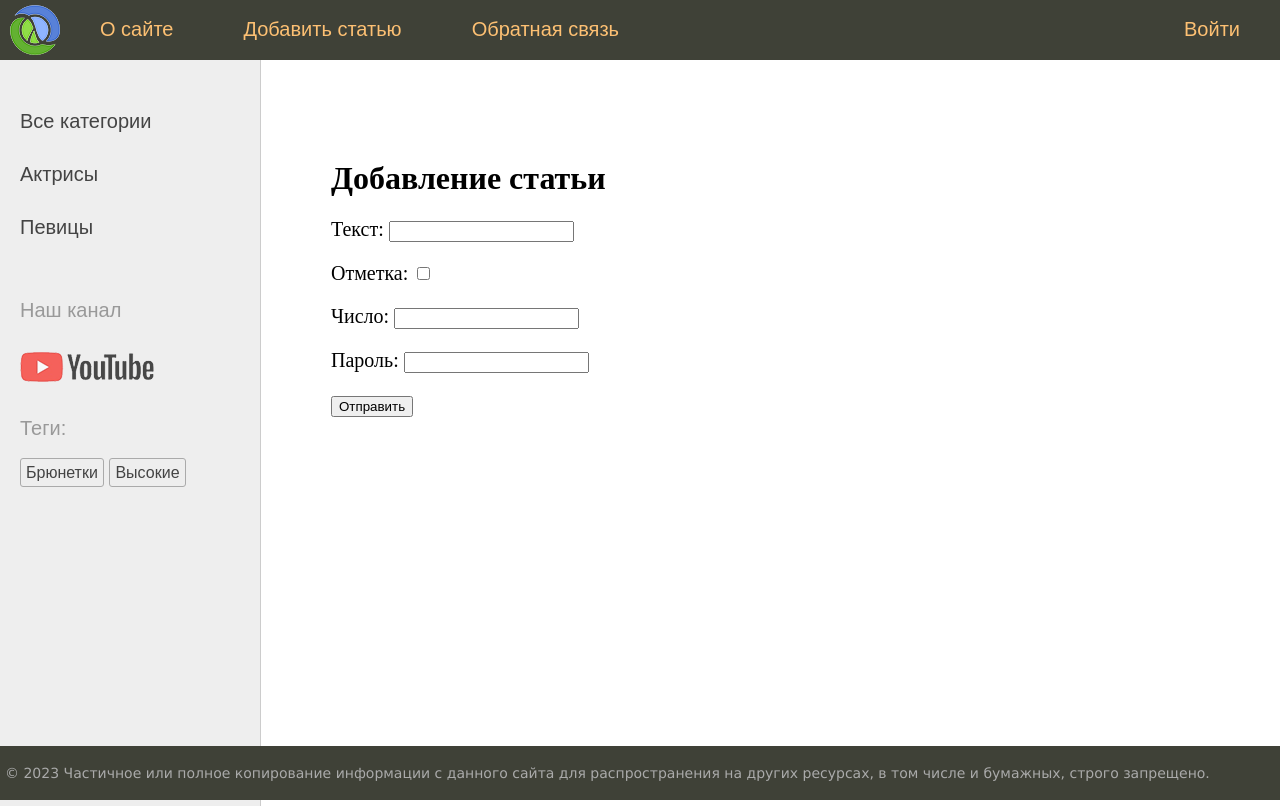
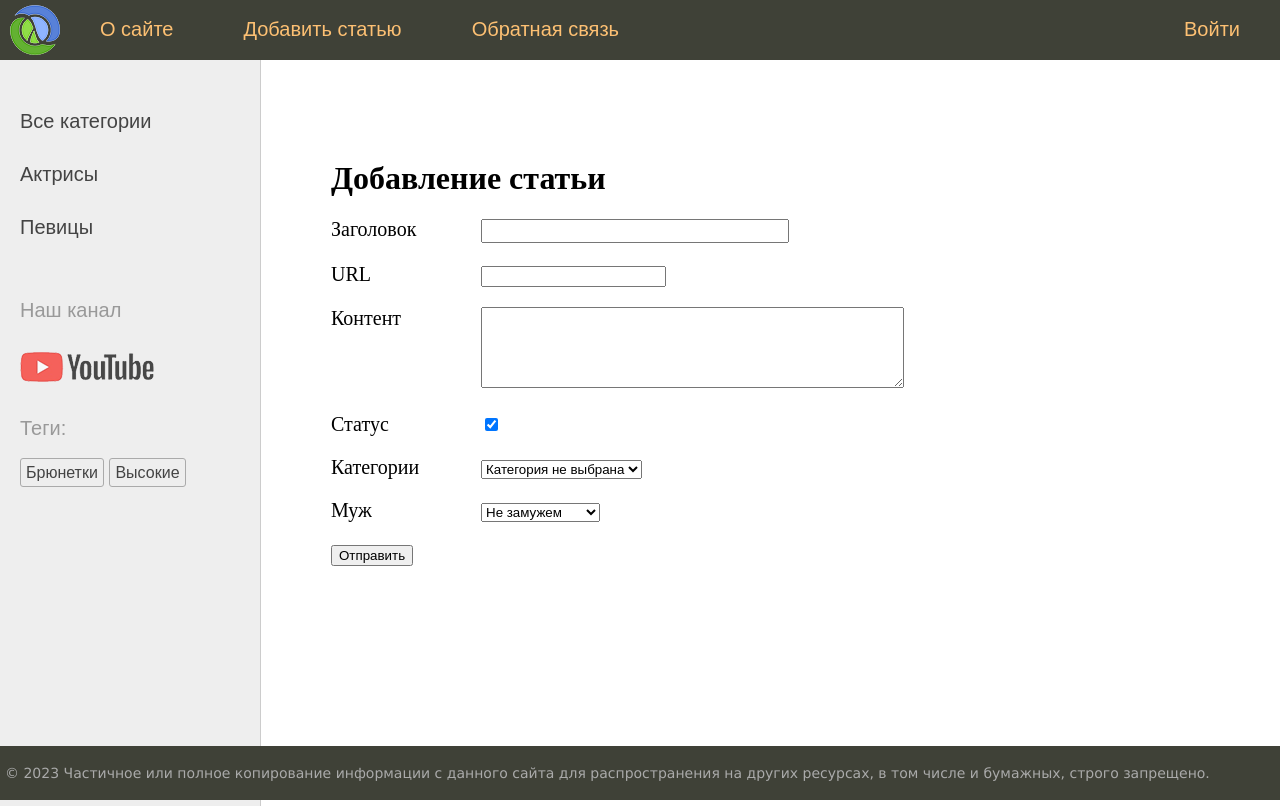
Before and after one commit to DuskyDao/sitewomen, a Django app: page /addpage/ in a window 1280 px wide. Run offline with Django 5.2, Linux system fonts and the light colour scheme; data comes from the database, SQL or seed files in the repository; both versions use the stored data as it was after the commit.

Commit message:
upd forms

```diff
--- a/sitewomen/sitewomen/settings.py
+++ b/sitewomen/sitewomen/settings.py
@@ -113,7 +113,7 @@ AUTH_PASSWORD_VALIDATORS = [
 # https://docs.djangoproject.com/en/5.1/topics/i18n/
 
 # LANGUAGE_CODE = "en-us"
-LANGUAGE_CODE = "ru-RU"
+LANGUAGE_CODE = "uk-UA"
 
 
 TIME_ZONE = "UTC"
--- /dev/null
+++ b/sitewomen/women/forms.py
@@ -0,0 +1,12 @@
+from django import forms
+from .models import Category, Husband
+
+
+# fmt: off
+class AddPostForm(forms.Form):
+    title = forms.CharField(max_length=255, label="Заголовок", widget=forms.TextInput(attrs={'class': 'form-input'}))  # текстовое поле, class: form-input для css
+    slug = forms.SlugField(max_length=255, label="URL")  #  слаг
+    content = forms.CharField(widget=forms.Textarea(attrs={'cols': 50, 'rows': 5}), required=False, label="Контент")  # большое текстовое поле 50столбцов и 5строк
+    is_published = forms.BooleanField(required=False, label="Статус", initial=True)  # чекер
+    cat = forms.ModelChoiceField(queryset=Category.objects.all(), label="Категории", empty_label="Категория не выбрана")  # раскрівающееся меню с данными из таблиц
+    husband = forms.ModelChoiceField(queryset=Husband.objects.all(), required=False, label="Муж", empty_label="Не замужем")  #
--- a/sitewomen/women/templates/women/addpage.html
+++ b/sitewomen/women/templates/women/addpage.html
@@ -4,25 +4,11 @@
 <h1>{{title}}</h1>
 <form action="" method="POST">
     {% csrf_token %}
-    <p>
-        <label for="id_1">Текст:</label>
-        <input type="text" id="id_1" name="field_text">
-    </p>
-
-    <p>
-        <label for="id_2">Отметка:</label>
-        <input type="checkbox" id="id_2" name="field_check">
-    </p>
-
-    <p>
-        <label for="id_3">Число:</label>
-        <input type="number" id="id_3" name="field_num">
-    </p>
-
-    <p>
-        <label for="id_4">Пароль:</label>
-        <input type="password" id="id_4" name="field_psw">
-    </p>
+    <div class="form-error">{{ form.non_field_errors }}</div>
+    {% for f in form %}
+        <p><label class="form-label" for="{{ f.id_for_label }}">{{ f.label }}</label>{{ f }}</p>
+        <div class="form-error">{{ f.errors }}</div>
+    {% endfor %}
     <p><button type="submit">Отправить</button></p>
 </form>
 {% endblock %}
--- a/sitewomen/women/views.py
+++ b/sitewomen/women/views.py
@@ -9,6 +9,8 @@ from django.shortcuts import get_object_or_404, render, redirect
 from django.urls import reverse
 from django.template.loader import render_to_string
 from django.template.defaultfilters import slugify
+
+from .forms import AddPostForm
 
 from .models import TagPost, Women, Category
 
@@ -48,9 +50,19 @@ def show_post(request, post_slug):
 
 
 def addpage(request):
-    return render(
-        request, "women/addpage.html", {"menu": menu, "title": "Добавление статьи"}
-    )
+    if request.method == "POST":
+        form = AddPostForm(request.POST)
+        if form.is_valid():
+            try:
+                Women.objects.create(**form.cleaned_data)
+                return redirect("home")
+            except:
+                form.add_error(None, "Ошибка добавления поста")
+    else:
+        form = AddPostForm()
+
+    data = {"menu": menu, "title": "Добавление статьи", "form": form}
+    return render(request, "women/addpage.html", data)
 
 
 def contact(request):
```
Also changed, not shown: sitewomen/db.sqlite3.
